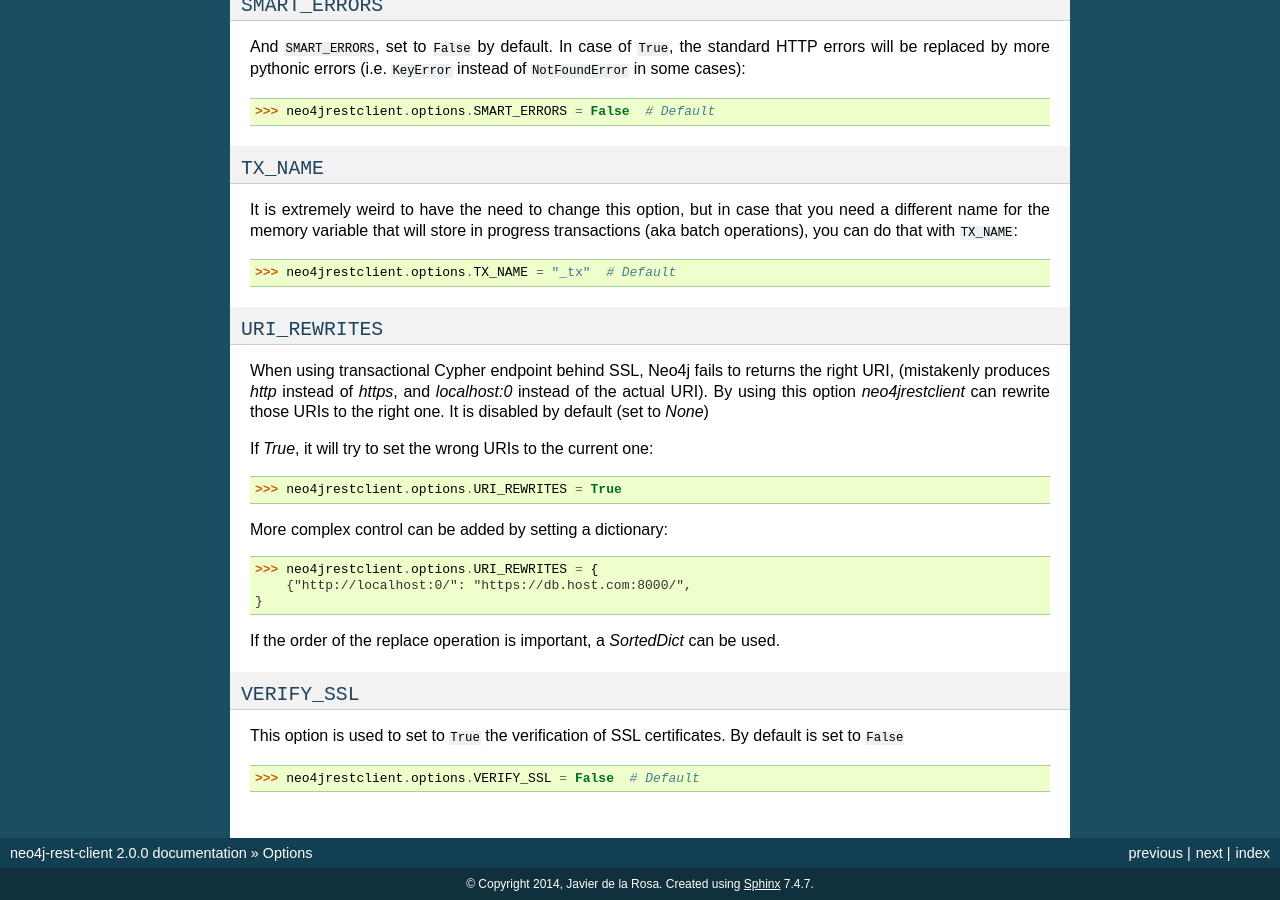
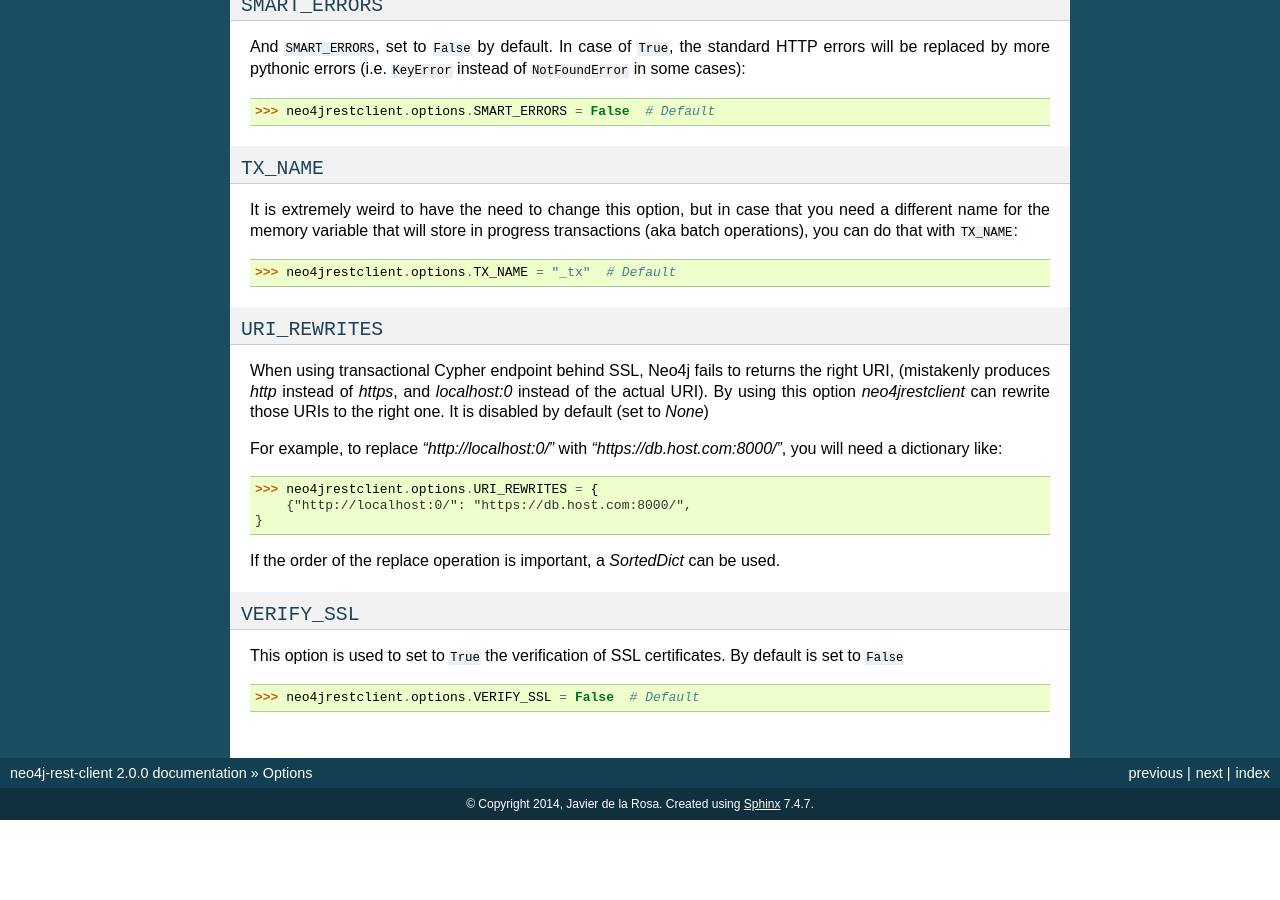
Before and after one commit to versae/neo4j-rest-client, a Sphinx documentation site: the page built from docs/options.rst, in a window 1280 px wide and 900 px high, scrolled down 951 px. Built offline with Sphinx 7.4.7, drawn with Linux system fonts in a browser that asks for light colours; after the commit the page ends 1771 px from its top, so only the background shows below that.

Commit message:
Fix URI_REWRITES option. Remove testing for 1.7.2, and add 2.1.4.

```diff
--- a/docs/options.rst
+++ b/docs/options.rst
@@ -79,11 +79,8 @@ right URI, (mistakenly produces `http` instead of `https`, and `localhost:0`
 instead of the actual URI). By using this option `neo4jrestclient` can rewrite
 those URIs to the right one. It is disabled by default (set to `None`)
 
-If `True`, it will try to set the wrong URIs to the current one:
-
-  >>> neo4jrestclient.options.URI_REWRITES = True
-
-More complex control can be added by setting a dictionary:
+For example, to replace `"http://localhost:0/"` with
+`"https://db.host.com:8000/"`, you will need a dictionary like:
 
   >>> neo4jrestclient.options.URI_REWRITES = {
       {"http://localhost:0/": "https://db.host.com:8000/",
```
Also changed, not shown: .travis.yml, 2 other files.
